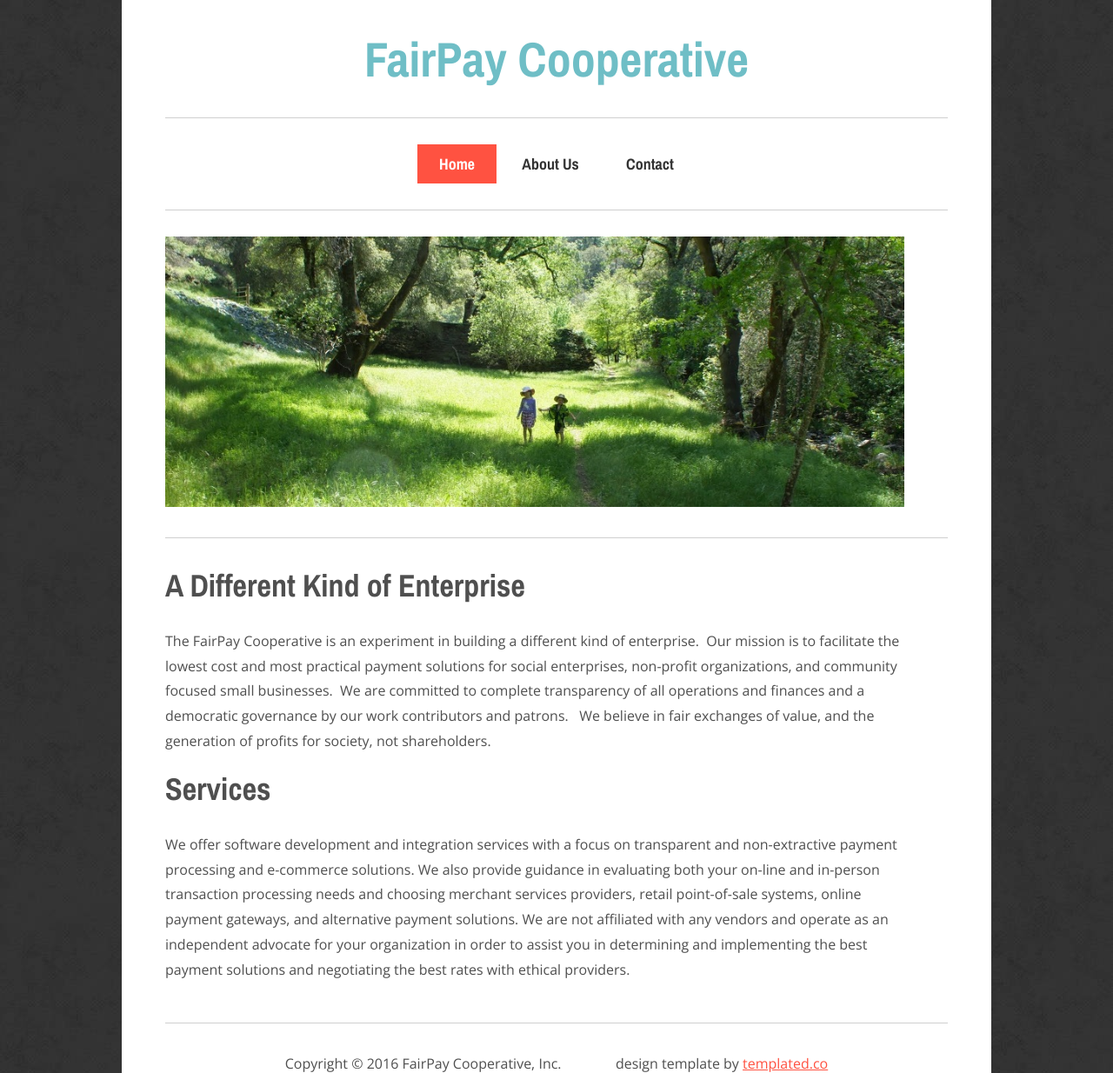
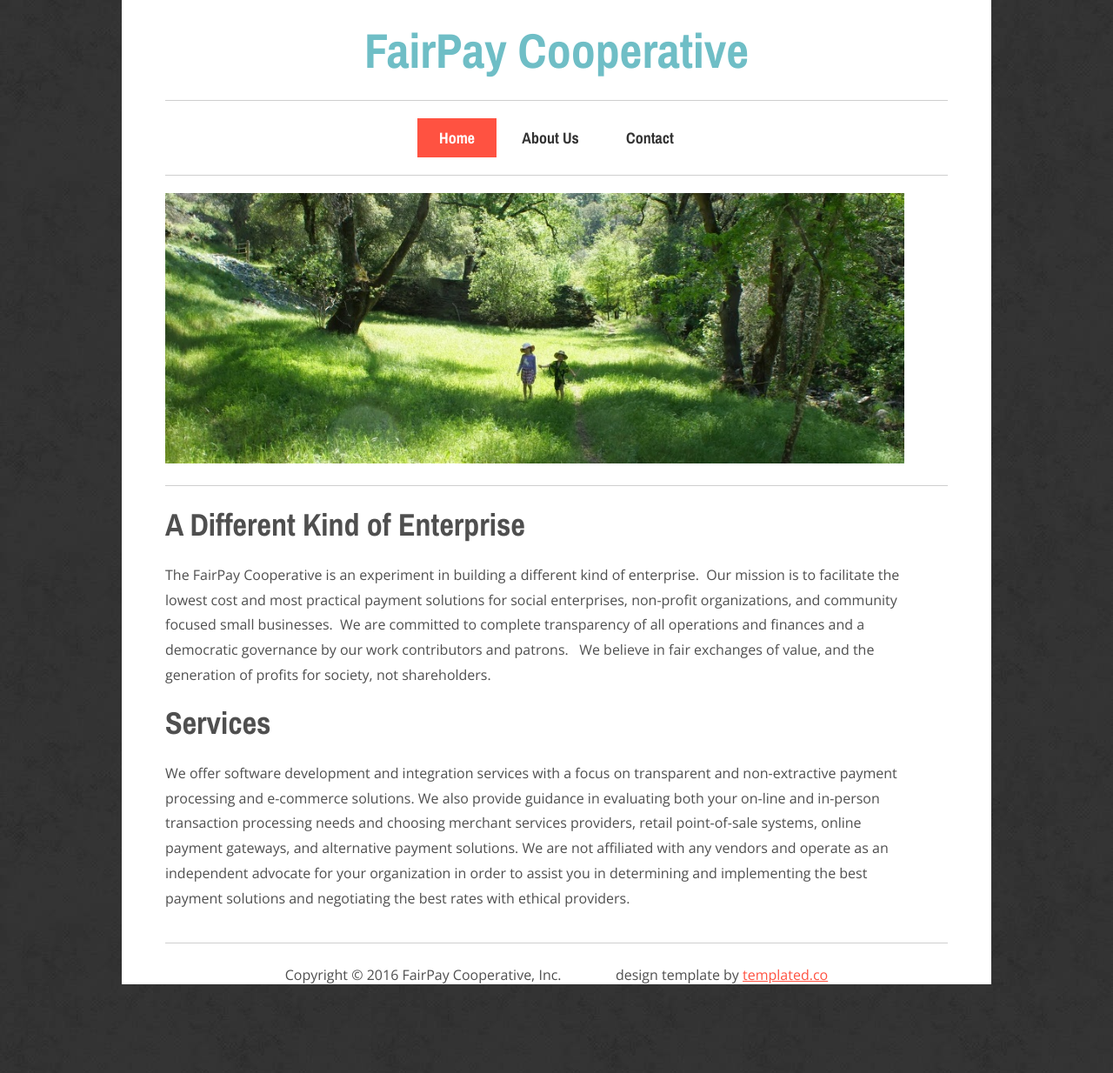
Before and after one commit to fairpay-coop/fairpay-coop.github.io, a Jekyll site: the page built from index.html, in a window 1280 px wide. Shown: the whole page at 87% size. Built offline with Jekyll 4.4.1, drawn with Linux system fonts in a browser that asks for light colours; nearby versions of some CDN libraries; library files that are not in the unit come from our copies; after the commit the page ends 1132 px from its top, so only the background shows below that.

```diff
--- a/_includes/head.html
+++ b/_includes/head.html
@@ -10,7 +10,7 @@
   <meta name="keywords" content=""/>
   <meta name="description" content=""/>
   <meta property="og:title" content="{% if page.title %}{{ page.title | escape }}{% else %}{{ site.title | escape }}{% endif %}"/>
-  <meta property="og:url" content="http://fairpayments.org/"/>
+  <meta property="og:url" content="http://fairpay.coop/"/>
   <meta property="og:description" content=""/>
 
   <script type="text/javascript" src="http://ajax.googleapis.com/ajax/libs/jquery/1.7.1/jquery.min.js"></script>
--- a/css/default.css
+++ b/css/default.css
@@ -104,7 +104,7 @@
 
 #logo {
 	overflow:  hidden;
-	padding: 30px 0px 30px 0px;
+	padding: 20px 0px 20px 0px;
 }
 
 #logo h1, #logo span {
@@ -134,9 +134,10 @@
 
 #menu {
 	overflow: hidden;
-	padding: 30px 0px;
+	padding: 20px 0px 20px 0px;
 	border-top: 1px solid #CFCFCF;
-	margin-bottom: -30px;
+	border-bottom: 1px solid #CFCFCF;
+
 }
 
 #menu ul {
@@ -175,19 +176,20 @@
 
 #banner
 {
-	margin-top: 30px;
-	padding: 30px 0px 0px 0px;
-	border-top: 1px solid #CFCFCF;
+	/*margin-top: 20px;*/
+	padding: 20px 0px 20px 0px;
+	border-bottom: 1px solid #CFCFCF;
 }
 
 /** PAGE */
 
 #page {
 	overflow: hidden;
-	margin: 30px 0px;
-	padding: 30px 0px;
-	border-top: 1px solid #CFCFCF;
+	/*margin: 30px 0px;*/
+	padding: 20px 0px;
+	/*border-top: 1px solid #CFCFCF;*/
 	border-bottom: 1px solid #CFCFCF;
+	margin-bottom: 20px;
 }
 
 /** CONTENT */
@@ -198,9 +200,11 @@
 }
 
 #content h2 {
-	padding: 0em 0em 1em 0em;
+	/*padding: 0em 0em 1em 0em;*/
+	/*padding: 0px 0px;*/
+	padding-bottom: 10px;
 	font-size: 2.25em;
-	margin-bottom: -20px;
+	/*margin-bottom: -0px;*/
 }
 
 /** SIDEBAR */
```
